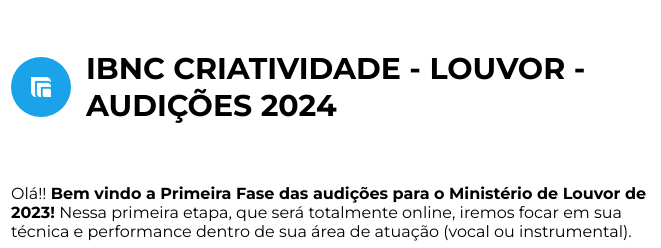
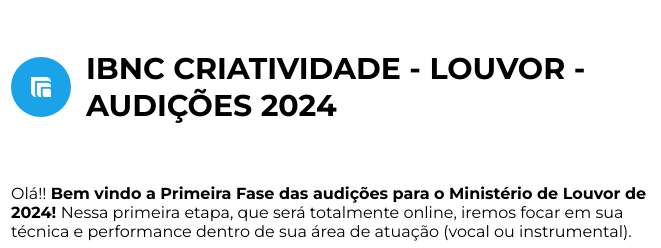
Before and after one commit to ibnchurch/forms, a plain HTML site: page louvor/index.html in a window 1280 px wide. Shown: the top 248 px of the page, 304-965 px from the left. Drawn offline with nearby package versions, Linux system fonts and the light colour scheme.

Commit message:
Update index.html -> 2023 to 2024

```diff
--- a/louvor/index.html
+++ b/louvor/index.html
@@ -32,7 +32,7 @@
           Olá!!
           <strong
             >Bem vindo a Primeira Fase das audições para o Ministério de Louvor
-            de 2023! </strong
+            de 2024! </strong
           >Nessa primeira etapa, que será totalmente online, iremos focar em sua
           técnica e performance dentro de sua área de atuação (vocal ou
           instrumental).
```
